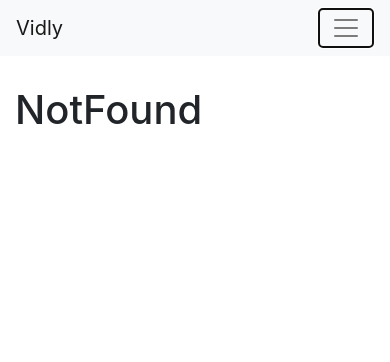
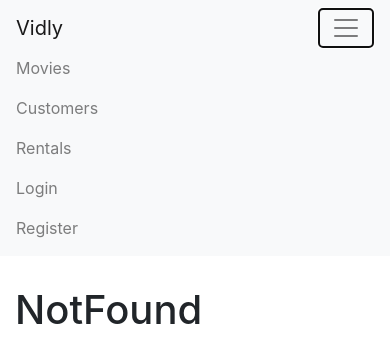
Before and after one commit to arshinde123/vidly-app, a React (Create React App) app: page /not-found in a window 390 px wide. Both pictures are taken after a click on the button "Toggle navigation". Shown: the top 362 px of the page. Built offline with nearby package versions, Linux system fonts and the light colour scheme; no server answers.

Commit message:
set reponsive classes

```diff
--- a/src/components/movies.jsx
+++ b/src/components/movies.jsx
@@ -108,14 +108,14 @@ class Movies extends Component {
 
     return (
       <div className="row">
-        <div className="col-3">
+        <div className="col-sm-3">
           <ListGroup
             items={genres}
             selectedItem={selectedGenre}
             onItemSelect={this.handleGenreSelect}
           />
         </div>
-        <div className="col">
+        <div className="col-sm-9">
           <p>There are {totalCount} movies in the database.</p>
           {user && <Link to="/movies/new" className="btn btn-primary" style={{marginBottom: '20px'}}>New Movie</Link>}
           <SearchBox value={this.state.searchQuery} onChange={this.handleSearch} />
--- a/src/components/navbar.jsx
+++ b/src/components/navbar.jsx
@@ -1,32 +1,39 @@
-import React from 'react';
+import React, { Component } from 'react';
 import { Link, NavLink } from 'react-router-dom';
 
-const Navbar = ({ user }) => {
+class Navbar extends Component {
+    state = { navCollapsed : false }
+    handleToggle = () => {
+        this.setState({ navCollapsed: !this.state.navCollapsed });
+    }
+    render() {
+        const { user } = this.props;
+        const { navCollapsed } = this.state;
         return (
             <nav className="navbar navbar-expand-lg navbar-light bg-light">
                 <Link className="navbar-brand" to="/" >Vidly</Link>
-        <button className="navbar-toggler" type="button" data-toggle="collapse" data-target="#navbarNav" aria-controls="navbarNav" aria-expanded="false" aria-label="Toggle navigation">
+                <button onClick={this.handleToggle} className="navbar-toggler" type="button" data-toggle="collapse" data-target="#navbarNav" aria-controls="navbarNav" aria-expanded="false" aria-label="Toggle navigation">
                     <span className="navbar-toggler-icon"></span>
                 </button>
-        <div className="collapse navbar-collapse" id="navbarNav">
+                <div className={ navCollapsed ? "navbar-collapse" : "collapse navbar-collapse" } id="navbarNav">
                     <ul className="navbar-nav">
                         <li className="nav-item">
-                    <NavLink className="nav-link" to="/movies">Movies</NavLink>
+                            <NavLink onClick={this.handleToggle} className="nav-link" to="/movies">Movies</NavLink>
                         </li>
                         <li className="nav-item">
-                    <NavLink className="nav-link" to="/customers">Customers</NavLink>
+                            <NavLink onClick={this.handleToggle} className="nav-link" to="/customers">Customers</NavLink>
                         </li>
                         <li className="nav-item">
-                    <NavLink className="nav-link" to="/rentals">Rentals</NavLink>
+                            <NavLink onClick={this.handleToggle} className="nav-link" to="/rentals">Rentals</NavLink>
                         </li>
                         {
                             !user &&
                             <React.Fragment>
                                 <li className="nav-item">
-                            <NavLink className="nav-link" to="/login">Login</NavLink>
+                                    <NavLink onClick={this.handleToggle} className="nav-link" to="/login">Login</NavLink>
                                 </li>
                                 <li className="nav-item">
-                            <NavLink className="nav-link" to="/register">Register</NavLink>
+                                    <NavLink onClick={this.handleToggle} className="nav-link" to="/register">Register</NavLink>
                                 </li>
                             </React.Fragment>
                         }
@@ -34,10 +41,10 @@ const Navbar = ({ user }) => {
                             user &&
                             <React.Fragment>
                                 <li className="nav-item">
-                            <NavLink className="nav-link" to="/profile">{user.name}</NavLink>
+                                    <NavLink onClick={this.handleToggle} className="nav-link" to="/profile">{user.name}</NavLink>
                                 </li>
                                 <li className="nav-item">
-                            <NavLink className="nav-link" to="/logout">Logout</NavLink>
+                                    <NavLink onClick={this.handleToggle} className="nav-link" to="/logout">Logout</NavLink>
                                 </li>
                             </React.Fragment>
                         }
@@ -46,5 +53,6 @@ const Navbar = ({ user }) => {
             </nav>
         );
     }
+}
 
 export default Navbar;
```
Lines whose indentation alone changed are shown as unchanged.
